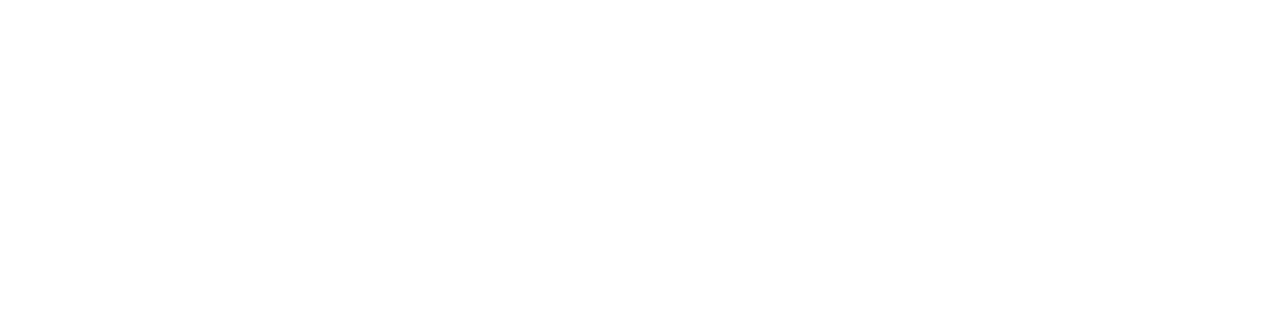
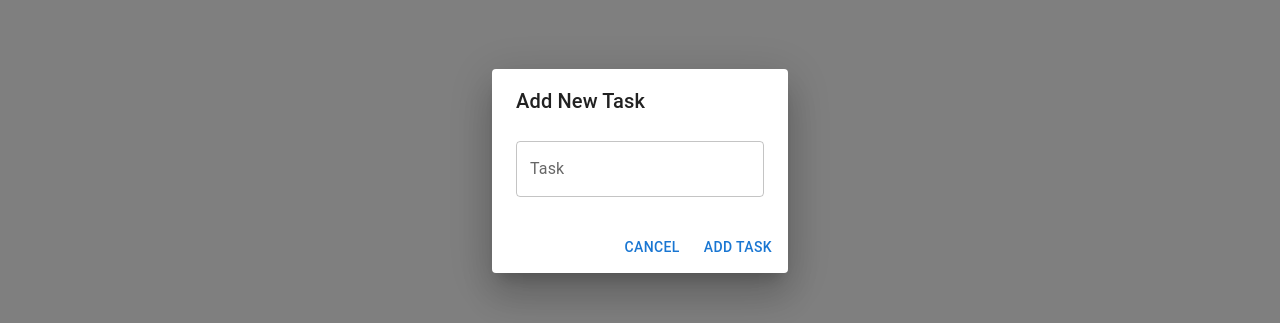
Before and after one commit to izzyKavanagh/DataRep-Project, a React (Create React App) app: page /todolist in a window 1280 px wide. Both pictures are taken after a click on the button "add". Shown: the part 229-552 px from the top of the page. Built offline with nearby package versions, Linux system fonts and the light colour scheme; no server answers.

Commit message:
add pop-up window to add new task to list

```diff
--- a/src/components/ToDoListItem.js
+++ b/src/components/ToDoListItem.js
@@ -1,13 +1,14 @@
 import { useEffect, useState } from 'react';
 import axios from 'axios';
 import { Card } from 'react-bootstrap';
-import { Fab, Box } from '@mui/material';
+import { Fab, Box, Dialog, DialogActions, DialogContent, DialogTitle, TextField, Button } from '@mui/material';
 import AddIcon from '@mui/icons-material/Add';
 
 const TodoItem = (props) => {
     // Local state to manage the task list
     const [todos, setTodos] = useState(props.todos);
     const [newTask, setNewTask] = useState('');
+    const [openDialog, setOpenDialog] = useState(false);
 
     // Sync todos state when props.todos changes
     useEffect(() => {
@@ -32,6 +33,18 @@
                 console.error("Error updating task:", err);
             });
     };
+
+    const handleOpenDialog = () => {
+        setOpenDialog(true);
+    };
+
+    const handleCloseDialog = () => {
+        setOpenDialog(false);
+    };
+
+    const handleAddTask = () => {
+
+    }
 
     return (
         <div style={{ display: 'flex', justifyContent: 'center', alignItems: 'center', width: '100%',}}>
@@ -59,12 +72,36 @@
                 <Card.Footer style={{ display: 'flex', justifyContent: 'flex-end', alignItems: 'center',
                     height: '50px', backgroundColor: 'rgba(230, 204, 225, 0.8)'}}>
                     <Box sx={{ '& > :not(style)': { m: 1 } }}>
-                        <Fab size="small" color="secondary" aria-label="add" sx={{ boxShadow: 'none' }}>
+                        <Fab size="small" color="secondary" aria-label="add" sx={{ boxShadow: 'none' }} onClick={handleOpenDialog}>
                             <AddIcon/>
                         </Fab>
                     </Box>
                 </Card.Footer>
             </Card>
+
+             {/* Dialog for adding new task */}
+            <Dialog open={openDialog} onClose={handleCloseDialog}>
+                <DialogTitle>Add New Task</DialogTitle>
+                <DialogContent>
+                    <TextField
+                        autoFocus
+                        margin="dense"
+                        label="Task"
+                        type="text"
+                        fullWidth
+                        value={newTask}
+                        onChange={(e) => setNewTask(e.target.value)}
+                    />
+                </DialogContent>
+                <DialogActions>
+                    <Button onClick={handleCloseDialog} color="primary">
+                        Cancel
+                    </Button>
+                    <Button onClick={handleAddTask} color="primary">
+                        Add Task
+                    </Button>
+                </DialogActions>
+            </Dialog>
         </div>
     );
 };
```
